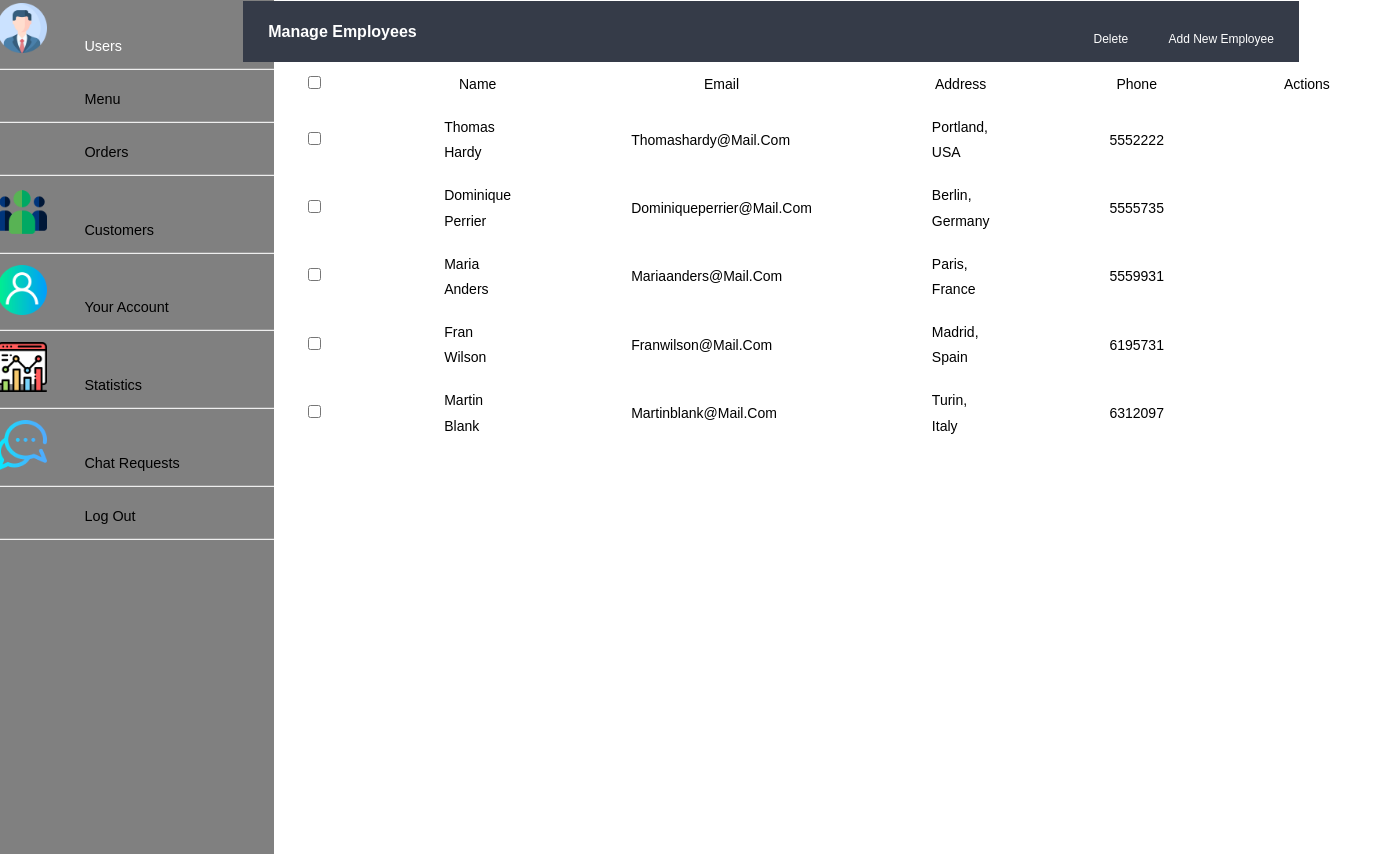
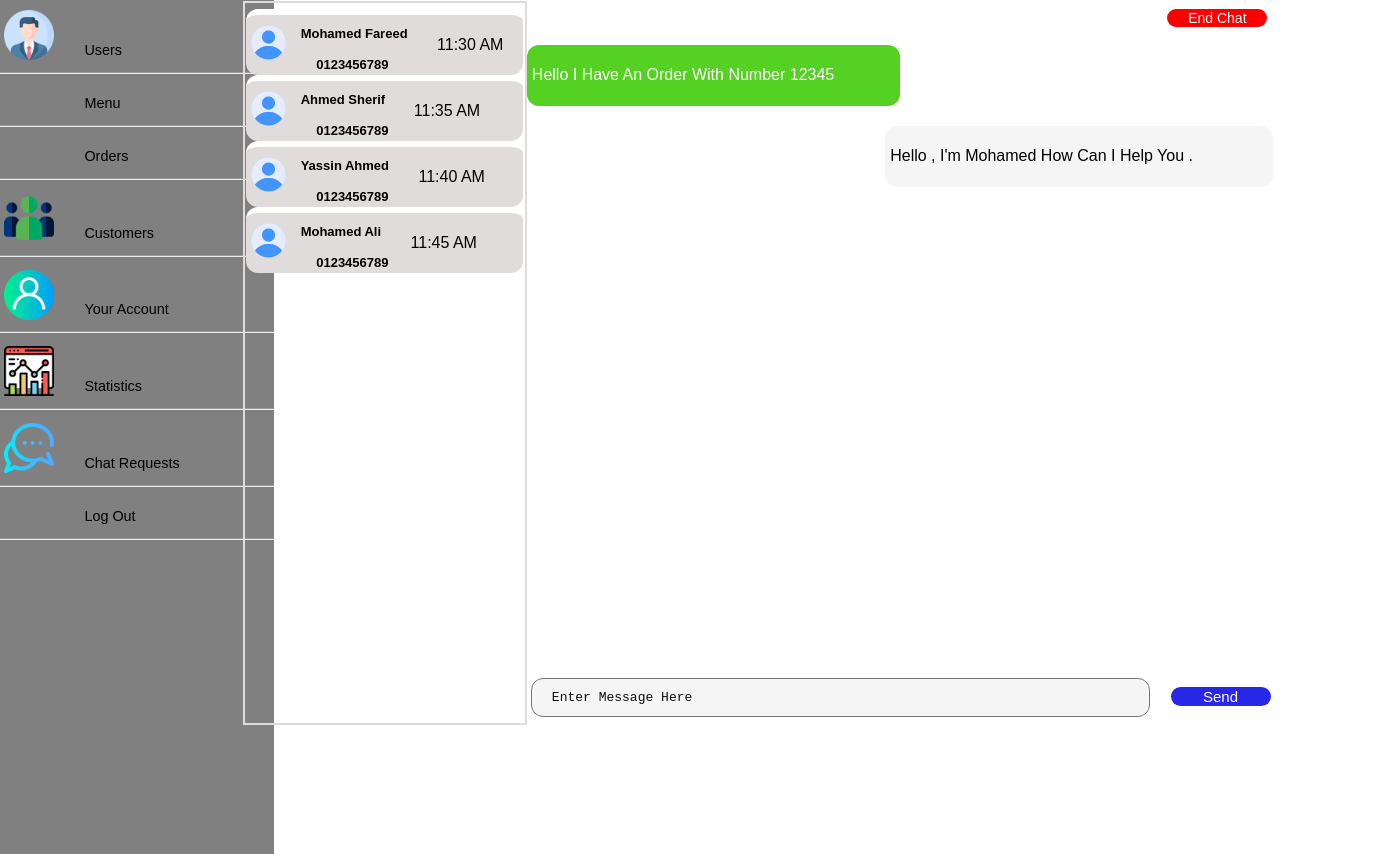
Before and after one commit to mohamedfareed244/web_project, a plain HTML site: page admin_home.html in a window 1280 px wide. Shown: the whole page, 1391 px wide, since content can reach past the window. Drawn offline with Linux system fonts and the light colour scheme.

Commit message:
create chat request template at admin panel

```diff
--- a/Css/admin_home.css
+++ b/Css/admin_home.css
@@ -30,7 +30,7 @@ body,html{
     position: absolute;
     width: 100%;
    margin-left: 0;
- top: 10px;
+ top: 15px;
 }
 #side_panel li{
 
@@ -45,7 +45,9 @@ margin-bottom: 0;
     width: 20%;
     max-width:50px;
   bottom: 0;
-  margin-bottom: -6px;
+  margin-bottom: -9px;
+  margin-top: 2px;
+  margin-left: 7px;
 transition: 1s;
 }
 #side_panel span{
@@ -68,4 +70,169 @@ color: white;
     width: 81vw;
     height: 100vh;
     top: 1px;
+
 }
+#msg-area{
+    width: 90%;
+    height: 90%;
+    border: 1px soild green;
+}
+#customers-msgs{
+height: 100%;
+width: 30%;
+border: 2px solid  rgb(224, 220, 220);
+overflow-x: hidden;
+overflow-y: auto;
+}
+#user-chat{
+    position: relative;
+    width: 35px;
+    top: 10px;
+    left: 5px;
+}
+#chat-list{
+
+    position: relative;
+    list-style: none;
+    width: 100%;
+    left: -39px;
+   top: -10px;
+}
+#chat-list li{
+    border-radius: 12px;
+    width: 99%;
+    overflow: hidden;
+    height: 60px;
+    background-color: rgb(224, 220, 220);
+   border-top: 6px solid white;
+    transition: .5s;
+}
+#chat-list li:hover{
+    cursor: pointer;
+    transform: scale(1.02);
+    background-color: rgb(207, 203, 203);;
+}
+#phone{
+    font-family: sans-serif;
+   position: relative;
+   left: 70px;
+   top: -20px;
+   font-size: 13px;
+}
+#Name {
+    font-size: 13px;
+    font-family: sans-serif;
+ position: relative;
+ top: -12px;
+ left: 15px;
+}
+#time{
+    position: relative;
+    left: 40px;
+}
+#chat-form{
+    position: relative;
+    height: 100%;
+    width: 80%;
+
+    top:-100%;
+    left: 30.4%;
+}
+#top-chat{
+    width: 100%;
+    height:30px;
+
+    border-radius: 7px;
+}
+#end-btn{
+    border: none;
+    border-radius: 10px;
+    float: right;
+    margin-top: 4px;
+    font-size: 14px;
+    margin-right: 6px;
+    background-color:red;
+    color: white;
+    width: 100px;
+transition: .2s;
+}
+#end-btn:hover{
+    cursor:pointer;
+    background-color: rgb(192, 12, 12);
+}
+#message-body{
+    width: 100%;
+    height: 95.5%;
+
+    overflow: hidden;
+}
+#msg1{
+    position: relative;
+    margin-top: 10px;
+    float: left;
+    width: 50%;
+    background-color: rgb(84, 209, 34);
+    color: white;
+   border-radius: 12px;
+}
+#msg2{
+    position: relative;
+    float: right;
+    width: 52%;
+    background-color: whitesmoke;
+    border-radius: 12px;
+    margin-top: 20px;
+}
+#msg-body{
+    position: relative;
+    left: 5px;
+}
+#msg-box{
+    position: sticky;
+    width: 100%;
+    height: 50px;
+    top: 100%;
+
+    border-radius: 12px;
+    overflow: auto;
+}
+#msg-text{
+    background-color: whitesmoke;
+    resize: none;
+    outline: none;
+    width:80%;
+    height: 25px;
+    max-height: 40px;
+    position: relative;
+  left: 4px;
+    border-radius: 12px;
+   top: 5px;
+   font-size: 16px;
+  padding: 6px 10px;
+  text-align: justify;
+  text-justify: inter-word;
+}
+
+#msg-text::placeholder{
+    color: rgb(13, 13, 13);
+    position: relative;
+    left: 10px;
+    top: 5px;
+    font-size: 13px;
+}
+#send{
+    position: relative;
+    left: 20px;
+    bottom: 10px;
+    font-size: 15px;
+    border-radius: 12px;
+    background-color: rgb(39, 39, 231);
+    color: white;
+    border: none;
+    width: 100px;
+    transition: .4s;
+}
+#send:hover{
+    cursor: pointer;
+    font-size: 17px;
+}
--- a/admin_home.html
+++ b/admin_home.html
@@ -40,8 +40,8 @@
     </div>
     <div class="right">
 
-
-        <div class="main-content">
+<!-- mar3y  -->
+        <div class="main-content" style="display: none;">
             <div class="table-title">
                 <div class="row">
                     <div class="col-sm-6 p-0 d-flex justify-content-lg-start justify-content-center">
@@ -165,6 +165,61 @@
                 </tbody>
             </table>
         </div>
+        <!-- mar3y  -->
+        <!-- Fareed  -->
+        <div id ="msg-area" >
+            <div id ="customers-msgs">
+<ul id ="chat-list">
+<li>
+    <img src="photos/user-chat.png" alt="" id="user-chat">
+    <span id="Name"><strong>Mohamed Fareed</strong></span>
+    <span id="time">11:30 AM</span>
+    <p id ="phone"><strong>0123456789</strong></p>
+</li>
+
+<li>
+    <img src="photos/user-chat.png" alt="" id="user-chat">
+    <span id="Name"><strong>Ahmed Sherif  </strong></span>
+    <span id="time">11:35 AM</span>
+    <p id ="phone"><strong>0123456789</strong></p>
+</li>
+
+<li>
+    <img src="photos/user-chat.png" alt="" id="user-chat">
+    <span id="Name"><strong>Yassin Ahmed</strong></span>
+    <span id="time">11:40 AM</span>
+    <p id ="phone"><strong>0123456789</strong></p>
+</li>
+
+<li>
+    <img src="photos/user-chat.png" alt="" id="user-chat">
+    <span id="Name"><strong>Mohamed Ali</strong></span>
+    <span id="time">11:45 AM</span>
+    <p id ="phone"><strong>0123456789</strong></p>
+</li>
+</ul>
+
+            </div>
+            <div id="chat-form">
+                <div id="top-chat">
+                    <button id="end-btn">End Chat</button>
+                </div>
+                <div id="message-body">
+                    <div id="msg1">
+<p id ="msg-body">Hello I have an Order with number 12345 </p>
+                    </div>
+
+                    <div id="msg2">
+<p id ="msg-body">Hello , I'm Mohamed How can I help You .</p>
+                    </div>
+                    <div id ="msg-box">
+                        <textarea name="" id="msg-text" cols="33" rows="4" placeholder="Enter Message Here " wrap="physical"></textarea>
+                        <button id="send">Send</button>
+                    </div>
+                </div>
+            </div>
+        </div>
+        <!-- Fareed  -->
     </div>
 </body>
 
```
Also changed, not shown: photos/user-chat.png (added), 1 other file.
